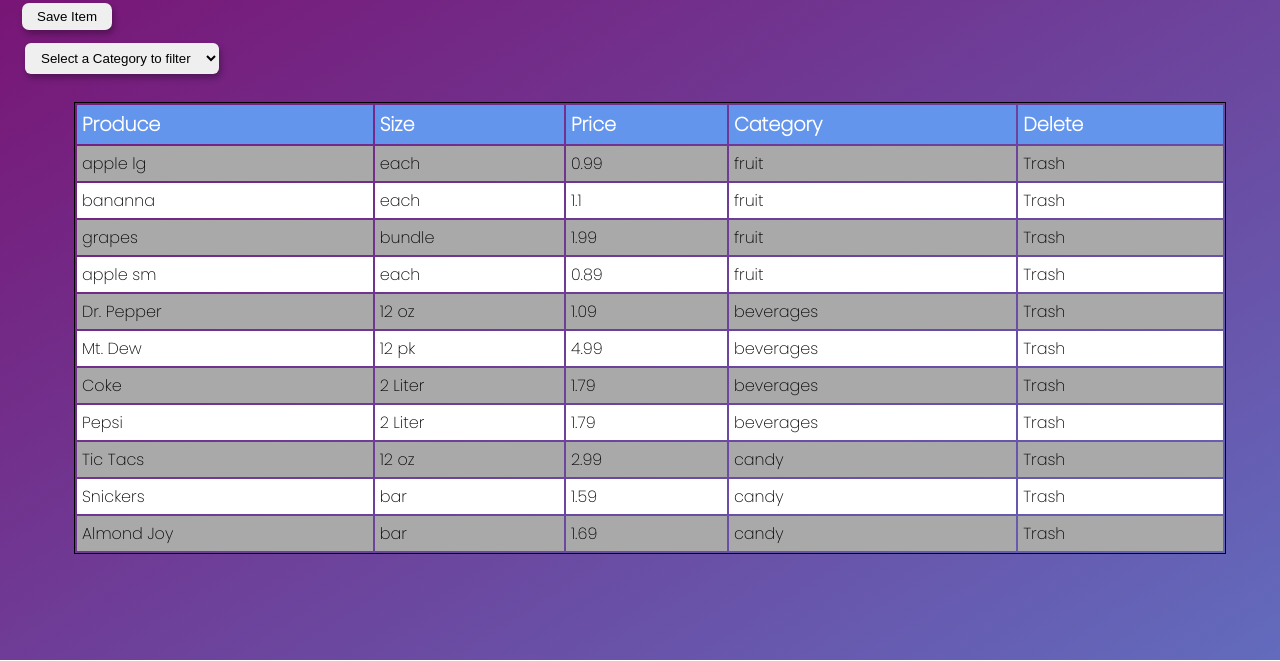
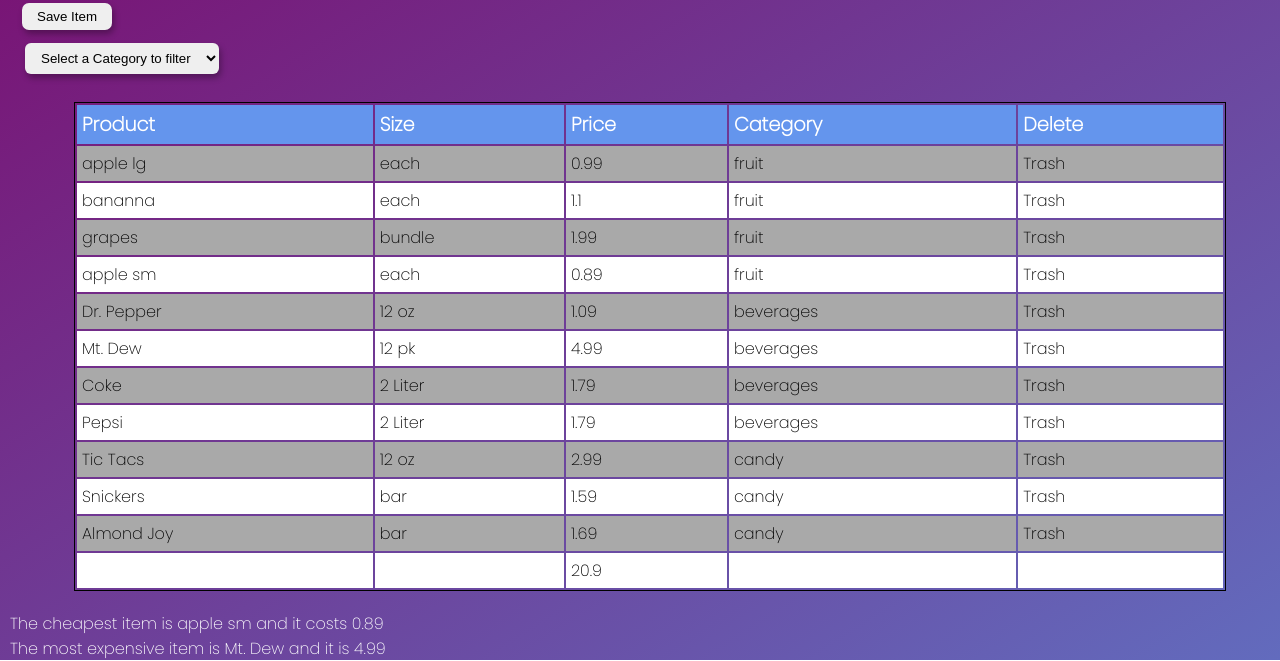
Before and after one commit to C5m7b4/vanillajs-starter, a website: page index.html in a window 1280 px wide. Shown: the part 160-821 px from the top of the page. Drawn offline with Linux system fonts and the light colour scheme; a web font is replaced by a local one.

Commit message:
show examples of reduce, reduce to highest and reduce to lowest

```diff
--- a/index.html
+++ b/index.html
@@ -37,6 +37,8 @@
     <div id="items">
 
     </div>
+    <div id="stats"></div>
+
 </div>
 </body>
 <script type="text/javascript" src="index.js"></script>
--- a/index.js
+++ b/index.js
@@ -40,6 +40,12 @@
   return false;
 };
 
+const getTotal = () => {
+  return filteredData.reduce((acc, cur) => {
+    return acc + cur.price;
+  }, 0);
+};
+
 // add a function to handle when our state changes
 // ie: this is triggered by the onChange event on the input boxes
 const changeState = (identifier) => {
@@ -66,11 +72,12 @@
 
 // create a function that will build a table with our data
 const buildItemTable = () => {
-  let html = `<table style="width: 90%; margin: 20px auto; cell-padding: 2px;color: #000"><tr><th>Produce</th><th>Size</th><th>Price</th><th>Category</th><th>Delete</th></tr>`;
+  let html = `<table style="width: 90%; margin: 20px auto; cell-padding: 2px;color: #000"><tr><th>Product</th><th>Size</th><th>Price</th><th>Category</th><th>Delete</th></tr>`;
   filteredData.map((item) => {
     const { name, size, price, category } = item;
     html += `<tr><td>${name}</td><td>${size}</td><td>${price}</td><td>${category}</td><td style="cursor:pointer;" onClick=deleteItem(${item.id})>Trash</td></tr>`;
   });
+  html += `<tr><td></td><td></td><td>${getTotal()}</td><td></td><td></td></tr>`;
   html += '</table';
   document.getElementById('items').innerHTML = html;
 };
@@ -134,3 +141,43 @@
 console.log('fruits', fruits);
 const bevs = curriedFilter('beverages');
 console.log('bevs', bevs);
+
+// get the cheapest item and update the page
+const getCheapestItem = () => {
+  return filteredData.reduce((acc, cur) => {
+    if (acc.price < cur.price) {
+      return acc;
+    } else {
+      return cur;
+    }
+  }, 9999);
+};
+
+const displayCheapestItem = () => {
+  const cheapest = getCheapestItem();
+  const div = document.createElement('div');
+  const parent = document.getElementById('stats');
+  div.innerHTML = `The cheapest item is ${cheapest.name} and it costs ${cheapest.price}`;
+  parent.appendChild(div);
+};
+
+displayCheapestItem();
+
+const mostExpensive = () => {
+  return filteredData.reduce((acc, cur) => {
+    if (acc.price > cur.price) {
+      return acc;
+    } else {
+      return cur;
+    }
+  }, 0);
+};
+
+const displayMostExpensive = () => {
+  const highest = mostExpensive();
+  const div = document.createElement('div');
+  const parent = document.getElementById('stats');
+  div.innerHTML = `The most expensive item is ${highest.name} and it is ${highest.price}`;
+  parent.appendChild(div);
+};
+displayMostExpensive();
```
